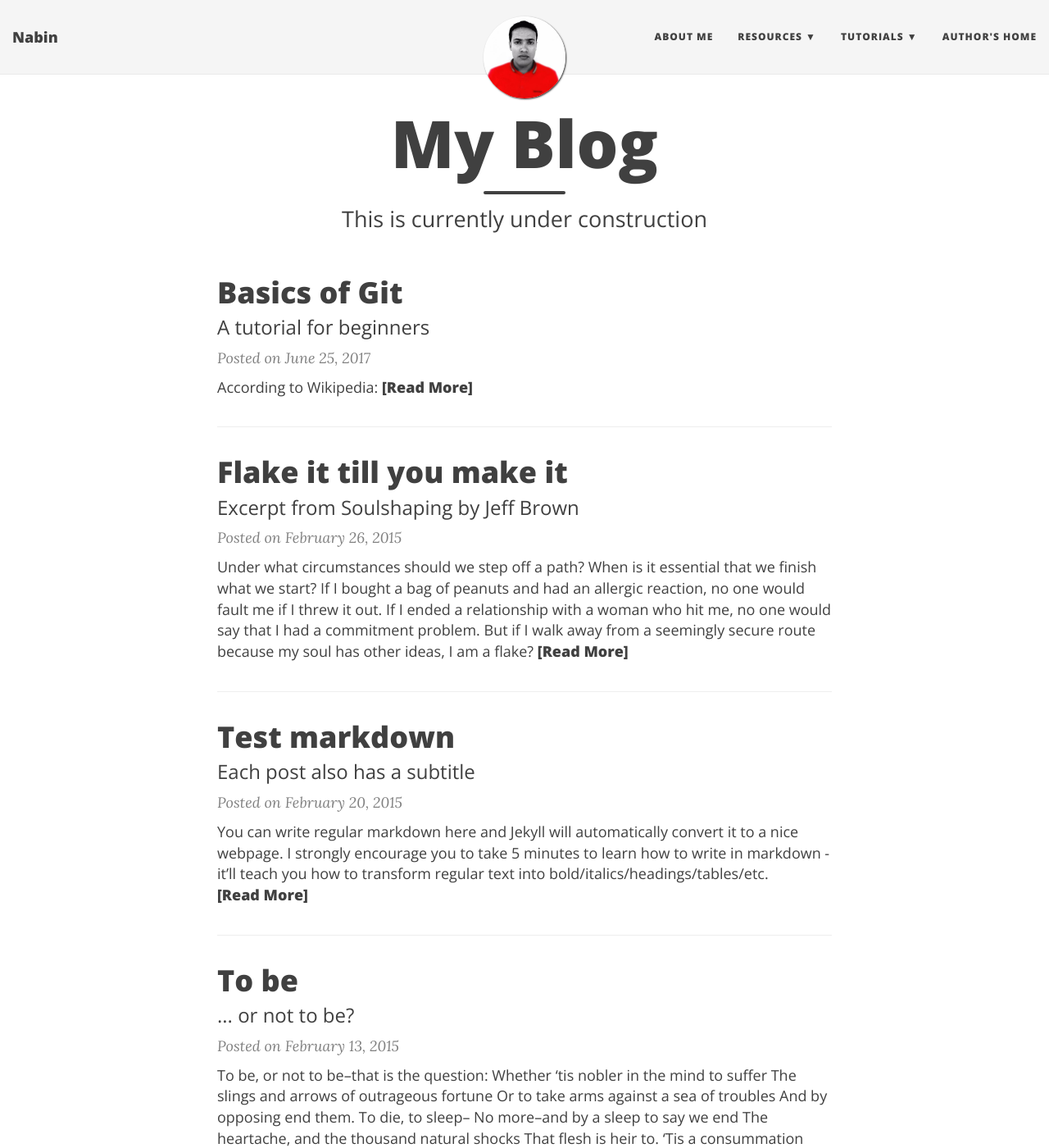
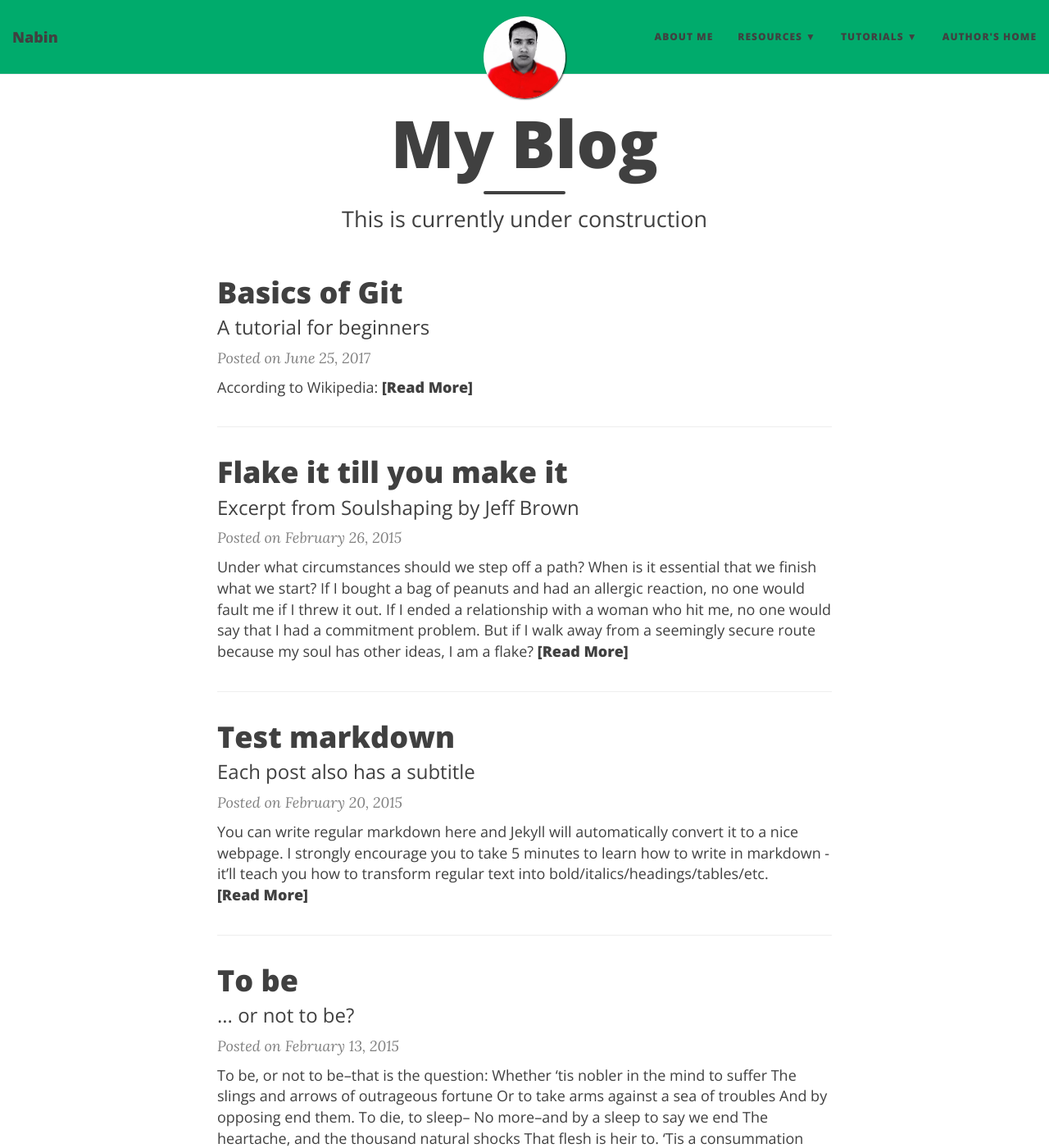
Before and after one commit to Nabinn/Nabinn.github.io, a Jekyll site: the page built from index.html, in a window 1280 px wide and 1400 px high. Shown: the whole window at 82% size. Built offline with Jekyll 4.4.1, drawn with Linux system fonts in a browser that asks for light colours; nearby versions of some CDN libraries; the list of posts is cut into pages by our own code.

Commit message:
color change navbar

```diff
--- a/css/main.css
+++ b/css/main.css
@@ -98,7 +98,7 @@ img {
 /* --- Navbar --- */
 
 .navbar-custom {
-  background:   #F5F5F5;
+  background:   #00ab6c; /*#F5F5F5;*/
   border-bottom: 1px solid #EAEAEA;
   font-family: 'Open Sans', 'Helvetica Neue', Helvetica, Arial, sans-serif;
 }
```
